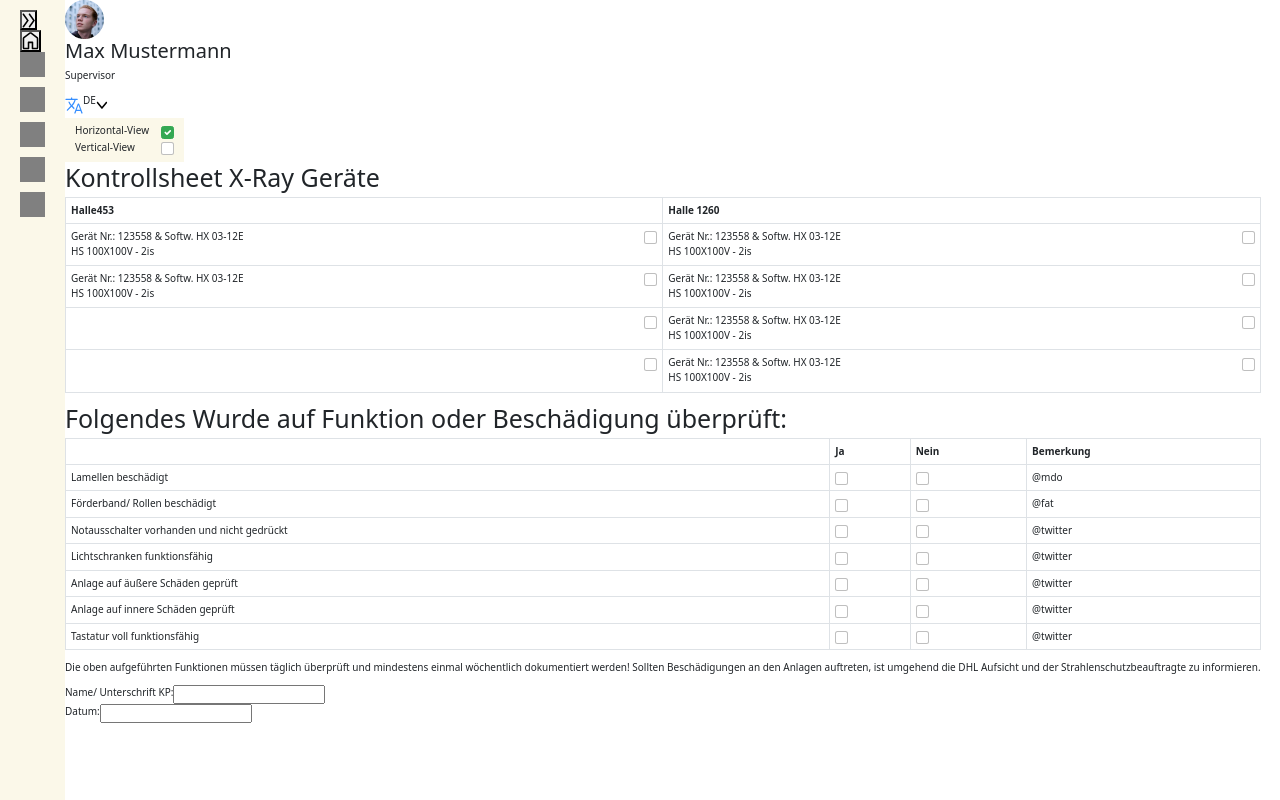
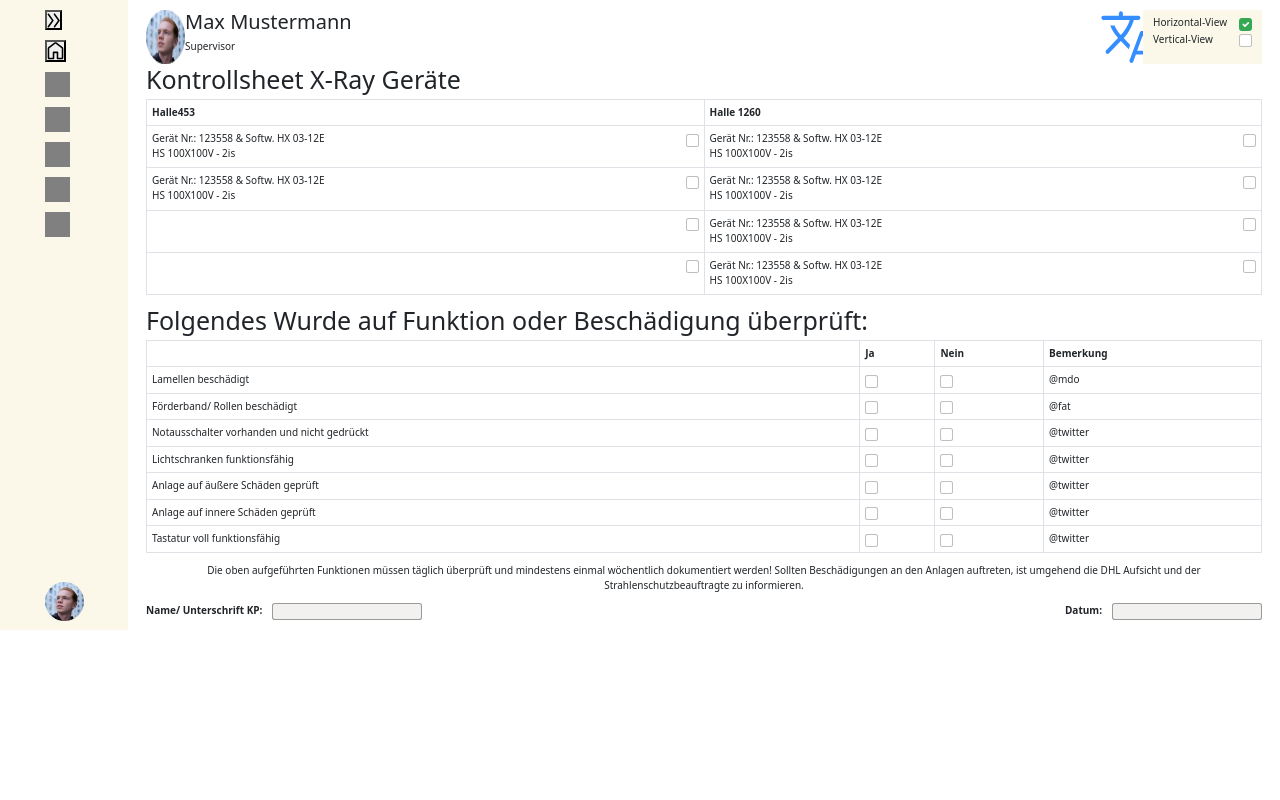
Before and after one commit to ThiruNithish28/intern-new-task, a plain HTML site: page index.html in a window 1280 px wide. Drawn offline with nearby package versions, Linux system fonts and the light colour scheme.

Commit message:
update the page

```diff
--- a/css/style.css
+++ b/css/style.css
@@ -8,14 +8,29 @@
     font-size: 62.5%;
     --bg-color:#FBF8E9;
     --checked-clr:#34A853;
-
+    --footer-input-box-clr:#F2F1F0;
 
 }
 
+
 .side-nav{
-    height:100vh;
-    padding: 1rem 2em;
+    flex: 1 1 10%;
+    padding: 1rem;
+    justify-items: center;
     background-color:var(--bg-color);
+}
+.sub-container-nav{
+    display: flex;
+    flex-direction: column;
+    justify-content: space-between;
+    height: 97%;
+}
+.footer-dp{
+    align-self
+}
+.main-container{
+    flex:1 1 90%;
+    padding: 1rem 1.8rem ;
 }
 .blank-box{
     width:25px;
@@ -72,3 +87,12 @@
 .bottom-content{
     text-align: center;
 }
+
+.footer-table div > label{
+    font-weight: bold;
+}
+.footer-table div > input{
+    border:1px solid rgba(128, 128, 128, 0.774);
+    border-radius: 2.8px;
+    background-color:var(--footer-input-box-clr);
+}
--- a/index.html
+++ b/index.html
@@ -14,13 +14,17 @@
 
 <body>
     <main class="d-flex">
-        <section class="side-nav">
-            <div class="nav-container">
+        <section class="side-nav d-flex justify-content-center">
+            <div class="nav-container d-flex-col">
+
+                <div>
                     <button>
                         <img src="./assets/svg/double arrow.svg" alt="home-btn">
                     </button>
+                </div>
+                <div class="sub-container-nav">
                     <div>
-                    <button>
+                        <button class="mb-3 mt-3">
                             <img src="./assets/svg/home btn.svg" alt="home-btn">
                         </button>
                         <div class="blank-box"></div>
@@ -30,20 +34,24 @@
                         <div class="blank-box"></div>
                     </div>
 
+
+                    <img src="./assets/images/Rectangle 140.png" alt="dp" class="footer-dp">
+                </div>
+
             </div>
         </section>
         <section class="main-container d-flex-col">
             <div class="main-nav">
-                <nav>
-                    <div class="dp-container">
+                <nav class="d-flex justify-content-between">
+                    <div class="dp-container d-flex">
                         <img src="./assets/images/Rectangle 140.png" alt="dp">
                         <div class="dp-intro">
                             <h2>Max Mustermann</h2>
                             <p>Supervisor</p>
                         </div>
                     </div>
-                    <div>
-                        <div class="translator d-flex ">
+                    <div class="d-flex">
+                        <div class="translator d-flex">
                             <img src="./assets/svg/translater icon.svg" alt="translate">
                             <p>DE</p>
                             <img src="./assets/svg/arrow.svg" alt="arrow">
@@ -64,7 +72,7 @@
                     </div>
                 </nav>
             </div>
-            <div class="">
+            <div>
                 <h1>Kontrollsheet X-Ray Geräte</h1>
 
                 <table class="table table-bordered">
@@ -143,8 +151,8 @@
 
                                 <div class="form-check ">
                                     <label for="form-check-label"></label>
-                                        <input class="form-check-input" type="checkbox" id="check1"
-                                            name="Horizontal-View" value="something" unchecked>
+                                    <input class="form-check-input" type="checkbox" id="check1" name="Horizontal-View"
+                                        value="something" unchecked>
                                 </div>
 
                             </td>
@@ -246,15 +254,17 @@
             </div>
 
             <div class="bottom-content">
-                <p>Die oben aufgeführten Funktionen müssen täglich überprüft und mindestens einmal wöchentlich dokumentiert werden! Sollten Beschädigungen an den Anlagen auftreten, ist umgehend die DHL Aufsicht und der Strahlenschutzbeauftragte zu informieren.</p>
+                <p>Die oben aufgeführten Funktionen müssen täglich überprüft und mindestens einmal wöchentlich
+                    dokumentiert werden! Sollten Beschädigungen an den Anlagen auftreten, ist umgehend die DHL Aufsicht
+                    und der Strahlenschutzbeauftragte zu informieren.</p>
             </div>
 
-            <div class="footer-table">
-                <div class="d-flex">
+            <div class="footer-table d-flex justify-content-between">
+                <div class="d-flex gap-3">
                     <label for="name">Name/ Unterschrift KP:</label>
                     <input type="text" name="name" id="name">
                 </div>
-                <div class="d-flex">
+                <div class="d-flex gap-3">
                     <label for="datum">Datum:</label>
                     <input type="text" name="datum" id="datum">
                 </div>
```
Lines whose indentation alone changed are shown as unchanged.
